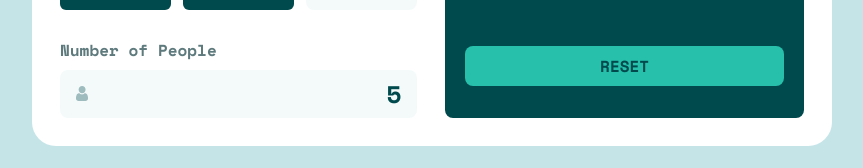
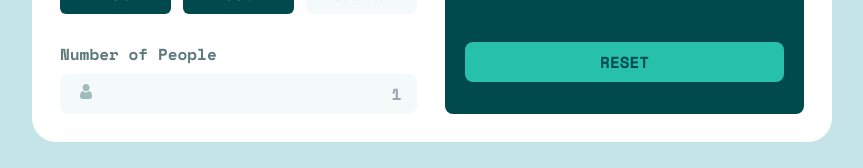
Before and after one commit to kkawakami08/tip-calculator-app, a Next.js app: page / in a window 1280 px wide. Shown: the part 501-669 px from the top of the page, without its empty margins (208-1071 px from the left). Built offline with nearby package versions, Linux system fonts and the light colour scheme.

Commit message:
invalid styling for Bill and People components, update state with number of people

```diff
--- a/components/Bill.jsx
+++ b/components/Bill.jsx
@@ -13,13 +13,12 @@ export default function Bill({ billAmount, handleChange }) {
         <input
           type="number"
           placeholder="0.00"
-          className="bg-veryLightGrayishCyan py-2 px-4 rounded-lg w-full text-right focus:outline-none focus:ring focus:ring-primaryCyan focus:border-primaryCyan hover:cursor-pointer"
+          className="bg-veryLightGrayishCyan py-2 px-4 rounded-lg w-full text-right focus:outline-none focus:ring focus:ring-primaryCyan hover:cursor-pointer  invalid:border-pink-500 invalid:text-pink-600 focus:invalid:border-pink-500 focus:invalid:ring-pink-500"
           onChange={handleChange}
           name="billAmount"
           value={billAmount}
-          required
           step="0.01"
-          min="0"
+          min="0.01"
         />
       </div>
     </div>
--- a/components/People.jsx
+++ b/components/People.jsx
@@ -2,15 +2,24 @@ import React from "react";
 import Image from "next/image";
 import peopleSign from "../public/images/icon-person.svg";
 
-export default function People() {
+export default function People({ people, handleChange }) {
   return (
     <div className="">
       <p className="text-darkGrayishCyan pb-2">Number of People</p>
-      <div className="bg-veryLightGrayishCyan flex items-center justify-between py-2 px-4 rounded-lg">
-        <div className="w-3 ">
-          <Image src={peopleSign} alt="Dollar Sign" width={500} height={500} />
+      <div className="relative ">
+        <div className="w-3 absolute top-1/4 left-5">
+          <Image src={peopleSign} alt="People Sign" width={500} height={500} />
         </div>
-        <p className="text-darkCyan text-2xl">5</p>
+        <input
+          type="number"
+          placeholder="1"
+          className="bg-veryLightGrayishCyan py-2 px-4 rounded-lg w-full text-right focus:outline-none focus:ring focus:ring-primaryCyan focus:border-primaryCyan hover:cursor-pointer invalid:border-pink-500 invalid:text-pink-600 focus:invalid:border-pink-500 focus:invalid:ring-pink-500"
+          onChange={handleChange}
+          name="people"
+          value={people}
+          required
+          min="1"
+        />
       </div>
     </div>
   );
--- a/pages/index.js
+++ b/pages/index.js
@@ -11,7 +11,7 @@ export default function Home() {
   const [tipData, setTipData] = useState({
     billAmount: "",
     tipPercentage: "",
-    people: 1,
+    people: "",
     tipAmount: 0,
     totalAmount: 0,
   });
@@ -34,7 +34,7 @@ export default function Home() {
       };
     });
   };
-  console.log(tipData.tipPercentage);
+  console.log(tipData.people);
   return (
     <>
       <Head>
@@ -57,7 +57,7 @@ export default function Home() {
               handleChange={handleChange}
               handleClick={handleClick}
             />
-            <People />
+            <People people={tipData.people} handleChange={handleChange} />
           </div>
           <Total />
         </div>
```
